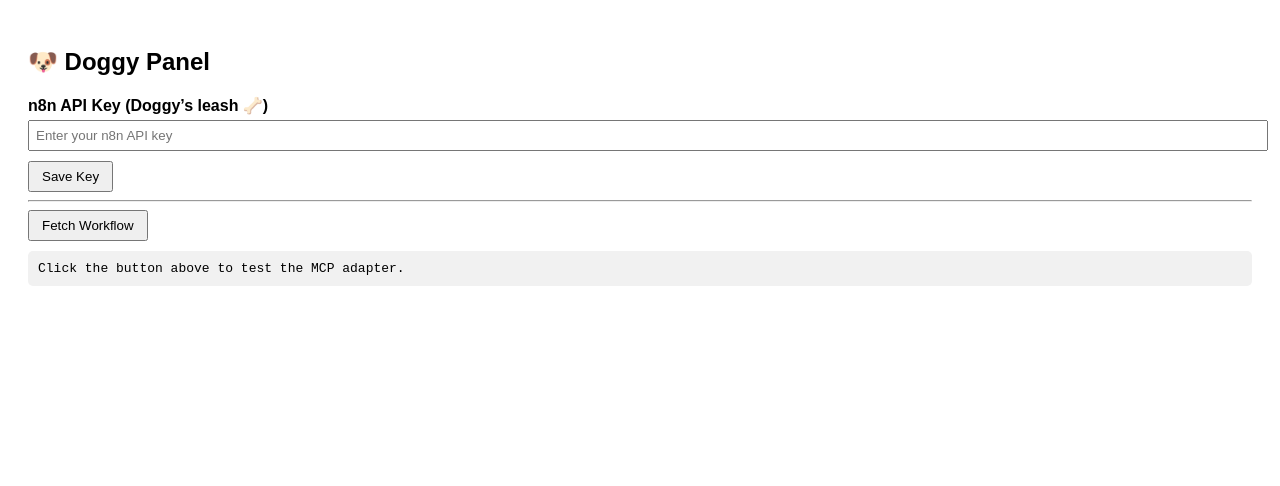
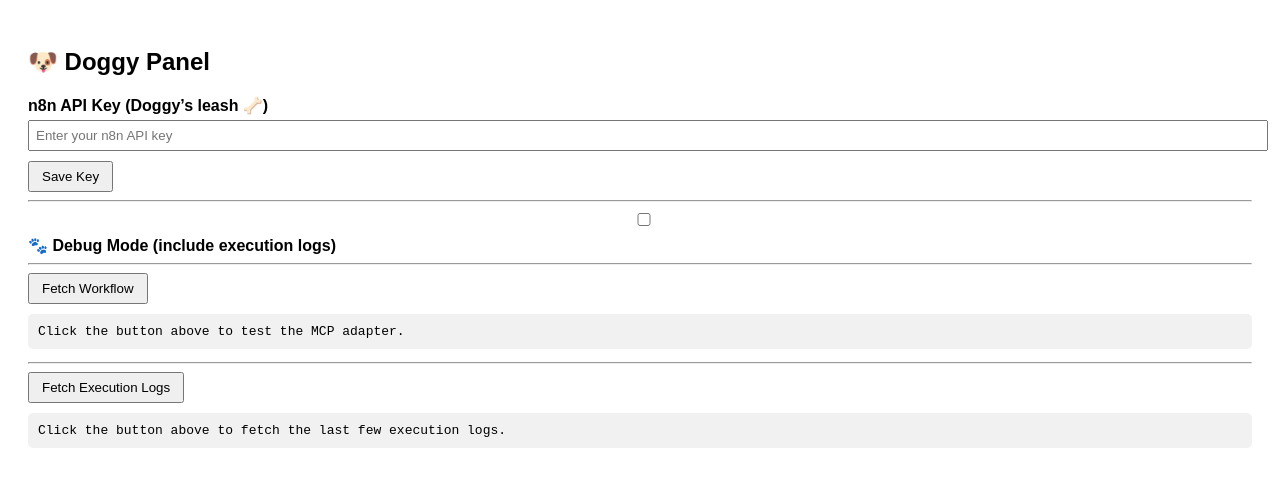
Before and after one commit to megan051003/doggy-ai-buddy, a website with bundled scripts: page sidepanel.html in a window 1280 px wide. Built offline with nearby package versions, Linux system fonts and the light colour scheme; some packages are replaced by stand-ins of ours.

Commit message:
Update sidepanel.html

```diff
--- a/sidepanel.html
+++ b/sidepanel.html
@@ -22,7 +22,7 @@
       margin-right: 6px;
       cursor: pointer;
     }
-    #result {
+    #result, #logsResult {
       white-space: pre-wrap;
       background: #f1f1f1;
       padding: 10px;
@@ -41,10 +41,24 @@
 
   <hr />
 
+  <!-- Debug Mode toggle -->
+  <label>
+    <input type="checkbox" id="debugToggle" />
+    🐾 Debug Mode (include execution logs)
+  </label>
+
+  <hr />
+
   <!-- Workflow test fetch -->
   <button id="fetch-btn">Fetch Workflow</button>
   <pre id="result">Click the button above to test the MCP adapter.</pre>
 
+  <hr />
+
+  <!-- Debug logs viewer -->
+  <button id="fetch-logs-btn">Fetch Execution Logs</button>
+  <pre id="logsResult">Click the button above to fetch the last few execution logs.</pre>
+
   <script type="module" src="sidepanel.js"></script>
 </body>
 </html>
```
